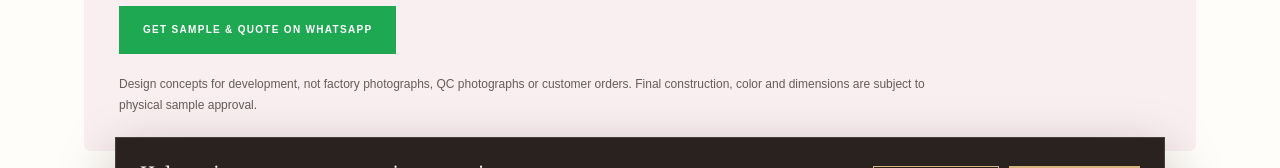
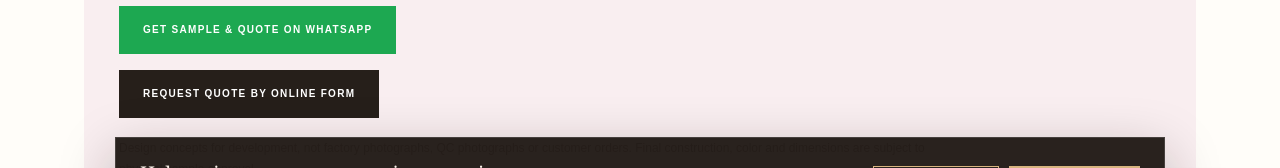
Before and after one commit to linxingwei/lace-b2b-site, a Next.js app: page /hair-bow-lace in a window 1280 px wide. Shown: the part 541-709 px from the top of the page. Built offline with nearby package versions, Linux system fonts and the light colour scheme; no server answers.

Commit message:
conversion: add online quote form CTAs to hair bow collection

```diff
--- a/app/hair-bow-lace/page.tsx
+++ b/app/hair-bow-lace/page.tsx
@@ -30,6 +30,7 @@ export default function HairBowCollection() {
       <p className="bow-lead">Narrow embroidered tulle trim · 12 motif-led design concepts</p>
       <p>Decorative multicolor tulle lace overlays developed for children&apos;s boutique hair bows and hair accessories in the United States. Choose a motif direction and develop a custom lace ribbon around your backing ribbon, bow shape, seasonal theme and brand colors.</p>
       <HairBowCTA placement="hair_bow_collection_hero" />
+      <p className="mt-4"><a className="button button-dark" href="/contact">Request quote by online form</a></p>
       <p className="bow-notice">{conceptNotice}</p>
     </section>
     <section className="bow-guide">
@@ -65,6 +66,6 @@ export default function HairBowCollection() {
       <p>Explore our <a href="/custom-multicolor-embroidered-lace">multicolor embroidered lace development</a>, <a href="/seasonal-embroidered-lace-trim">seasonal embroidery development</a>, <a href="/custom-embroidered-lace-trim">custom embroidered lace trim development</a>, <a href="/kids-lace-trim">kids lace trims</a> and <a href="/custom-design">custom design process</a>.</p>
     </section>
     <HairBowFAQ items={faq} />
-    <section className="bow-inquiry"><h2>Develop your next US boutique bow collection</h2><p>Send the design names, requested colors, width in inches, length in yards and US delivery ZIP code.</p><HairBowCTA placement="hair_bow_collection_bottom" /></section>
+    <section className="bow-inquiry"><h2>Develop your next US boutique bow collection</h2><p>Send the design names, requested colors, width in inches, length in yards and US delivery ZIP code.</p><HairBowCTA placement="hair_bow_collection_bottom" /><p className="mt-4"><a className="button button-dark" href="/contact">Request quote by online form</a></p></section>
   </main>;
 }
```
